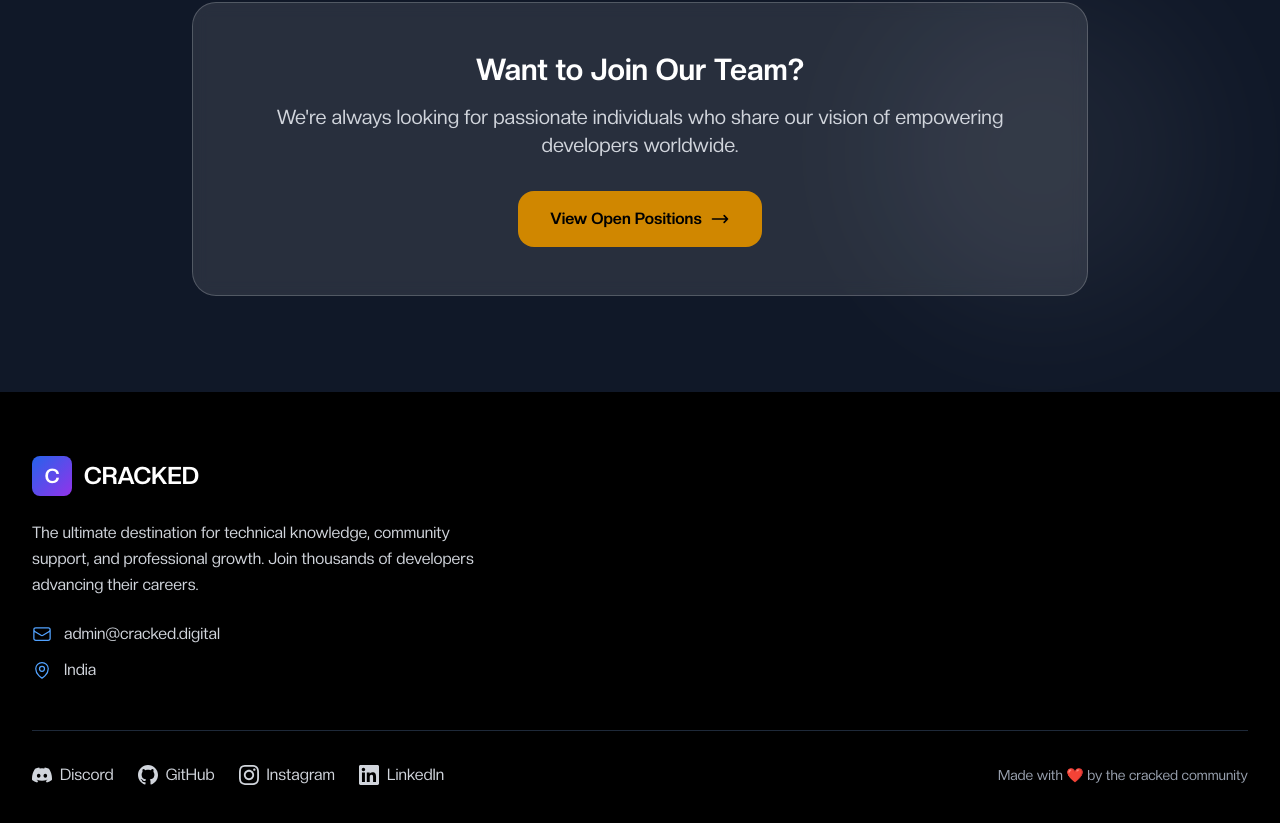
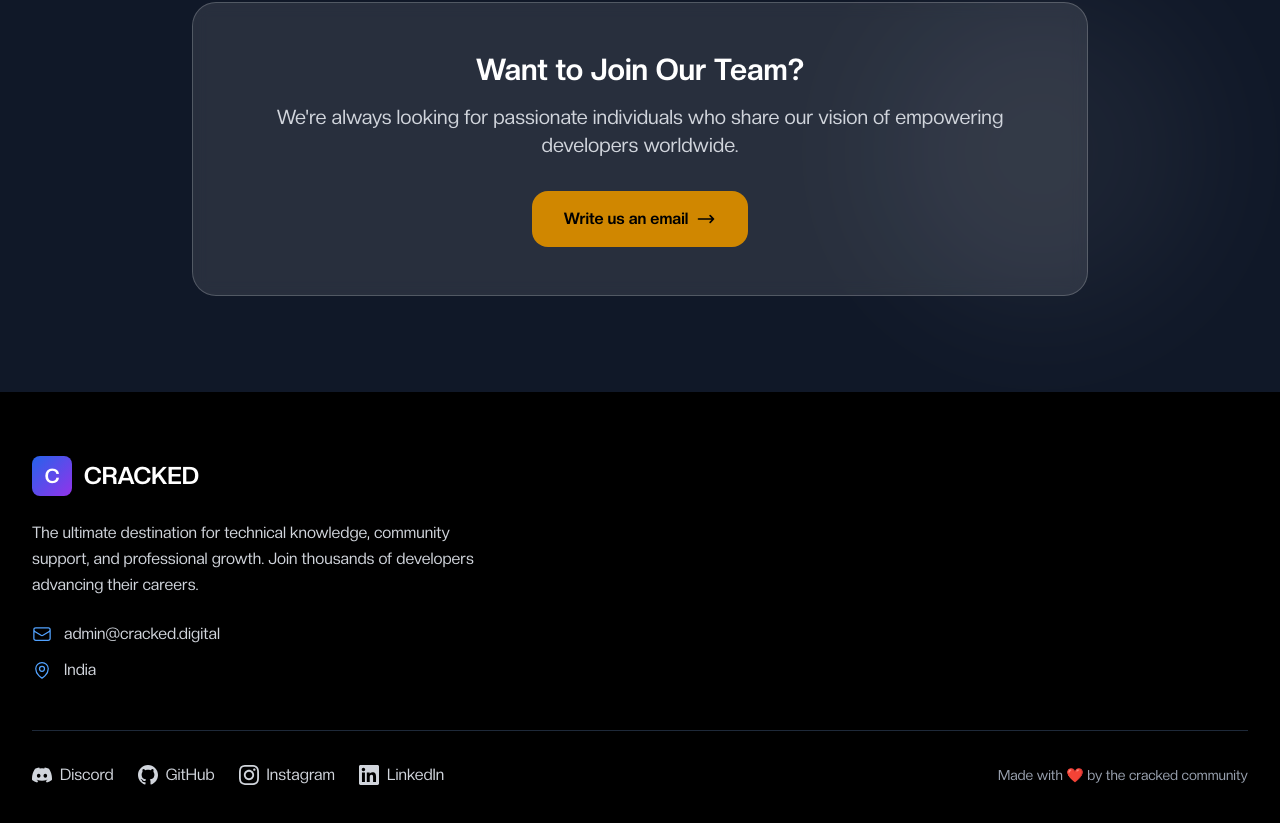
Before and after one commit to mukundsolanki/cracked-digital-main, a Next.js app: page /about in a window 1280 px wide. Shown: the part 3087-3910 px from the top of the page. Built offline with nearby package versions, Linux system fonts and the light colour scheme.

Commit message:
feat(about): upadte about section text fromm 'View open position' to 'write us an email'

```diff
--- a/src/components/features/about/TeamSection.tsx
+++ b/src/components/features/about/TeamSection.tsx
@@ -151,7 +151,7 @@ export default function TeamSection() {
               href='/careers'
               className='inline-flex items-center gap-2 bg-yellow-600 text-black px-8 py-4 rounded-2xl font-semibold hover:bg-yellow-700 transition-all duration-300 hover:scale-105'
             >
-              View Open Positions
+              Write us an email
               <svg
                 className='w-5 h-5'
                 fill='none'
```
